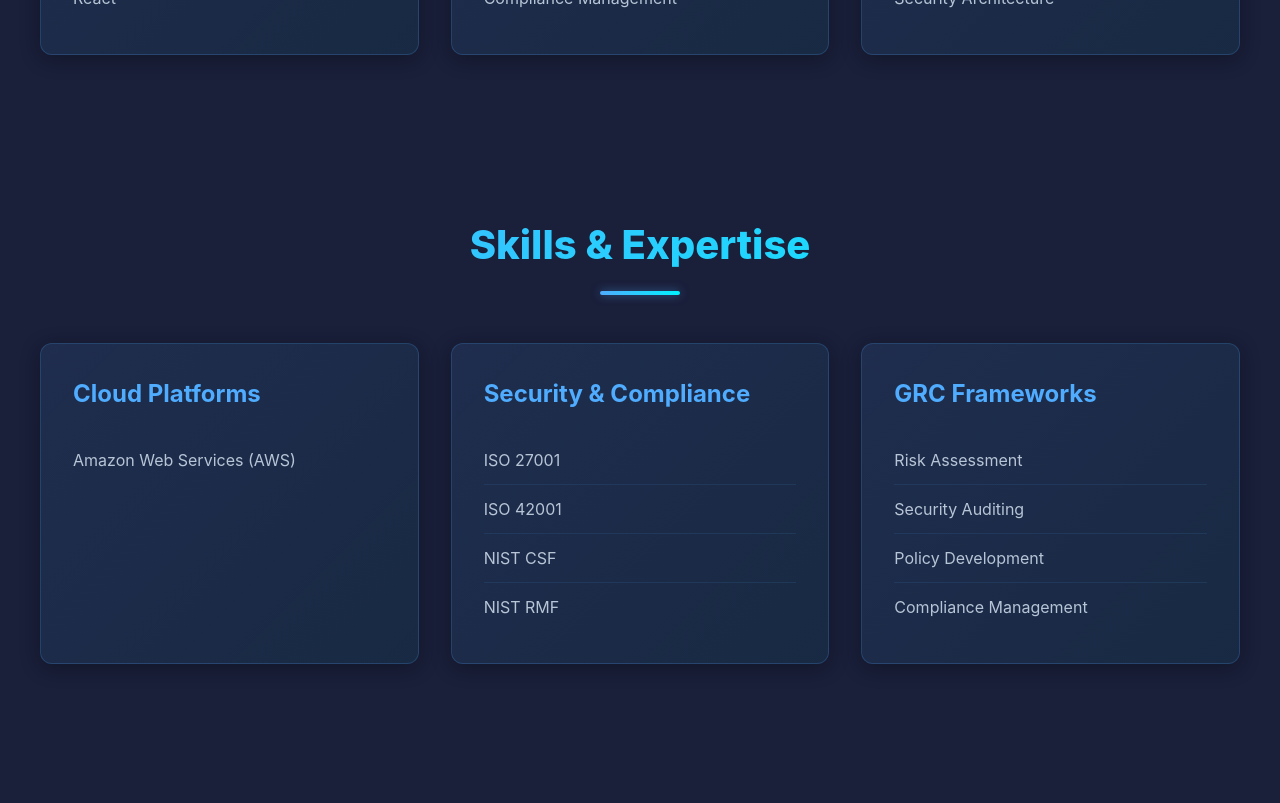
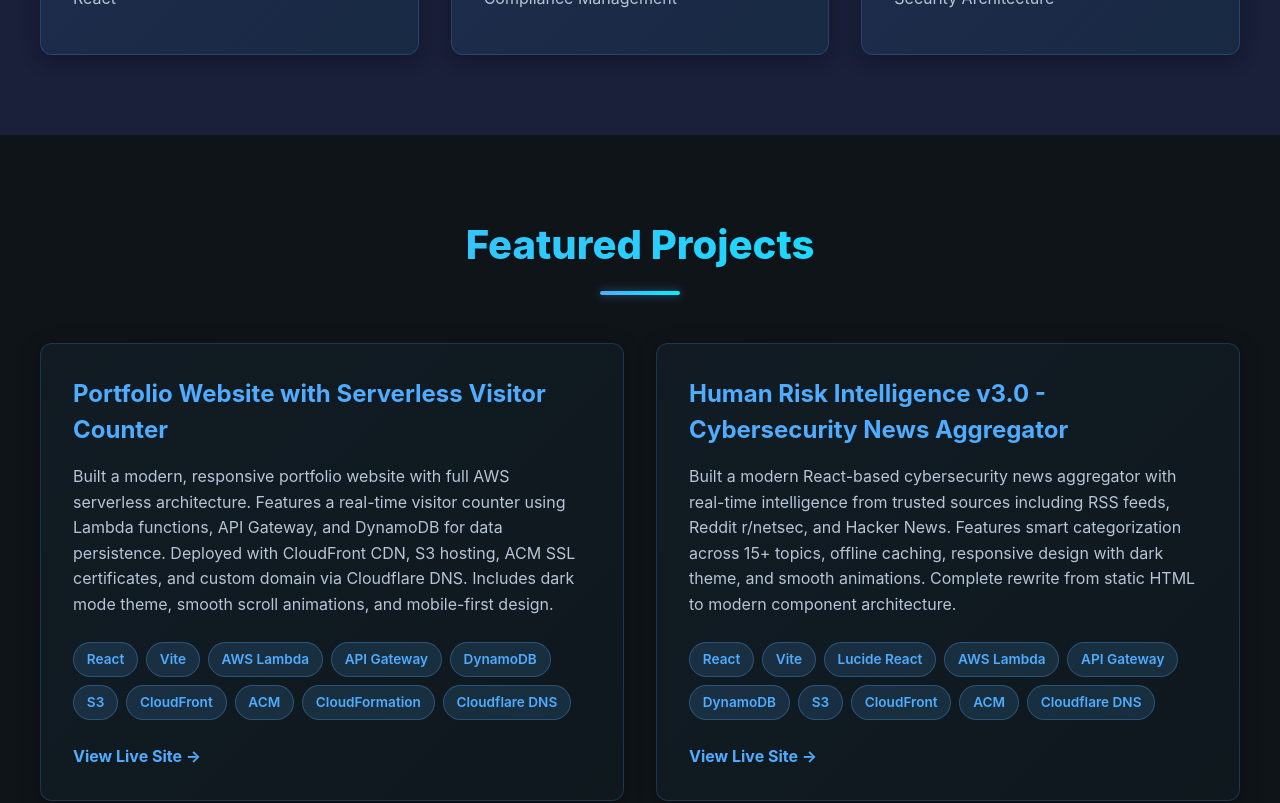
Before and after one commit to ajwill85/my_personal_website, a React (Vite) app in the folder portfolio-site/: page / in a window 1280 px wide. Shown: the part 2300-3103 px from the top of the page. Built offline with nearby package versions, Linux system fonts and the light colour scheme; no server answers.

Commit message:
Fix: Restore Projects component with updated HRI v3.0 information

```diff
--- a/portfolio-site/src/components/Projects.jsx
+++ b/portfolio-site/src/components/Projects.jsx
@@ -1,7 +1,7 @@
 import { useEffect, useRef, useState } from 'react';
-import './Skills.css';
+import './Projects.css';
 
-const Skills = () => {
+const Projects = () => {
   const [isVisible, setIsVisible] = useState(false);
   const sectionRef = useRef(null);
 
@@ -26,38 +26,54 @@ const Skills = () => {
     };
   }, []);
 
-  const skillCategories = [
+  const projects = [
     {
-      title: 'Cloud Platforms',
-      skills: ['Amazon Web Services (AWS)']
+      name: 'Portfolio Website with Serverless Visitor Counter',
+      description: 'Built a modern, responsive portfolio website with full AWS serverless architecture. Features a real-time visitor counter using Lambda functions, API Gateway, and DynamoDB for data persistence. Deployed with CloudFront CDN, S3 hosting, ACM SSL certificates, and custom domain via Cloudflare DNS. Includes dark mode theme, smooth scroll animations, and mobile-first design.',
+      technologies: ['React', 'Vite', 'AWS Lambda', 'API Gateway', 'DynamoDB', 'S3', 'CloudFront', 'ACM', 'CloudFormation', 'Cloudflare DNS'],
+      liveLink: 'https://ajwill.ai',
+      githubLink: null
     },
     {
-      title: 'Security & Compliance',
-      skills: ['ISO 27001', 'ISO 42001', 'NIST CSF', 'NIST RMF']
-    },
-    {
-      title: 'GRC Frameworks',
-      skills: ['Risk Assessment', 'Security Auditing', 'Policy Development', 'Compliance Management']
+      name: 'Human Risk Intelligence v3.0 - Cybersecurity News Aggregator',
+      description: 'Built a modern React-based cybersecurity news aggregator with real-time intelligence from trusted sources including RSS feeds, Reddit r/netsec, and Hacker News. Features smart categorization across 15+ topics, offline caching, responsive design with dark theme, and smooth animations. Complete rewrite from static HTML to modern component architecture.',
+      technologies: ['React', 'Vite', 'Lucide React', 'AWS Lambda', 'API Gateway', 'DynamoDB', 'S3', 'CloudFront', 'ACM', 'Cloudflare DNS'],
+      liveLink: 'https://www.humanriskintel.com'
     }
   ];
 
   return (
-    <section className={`skills ${isVisible ? 'visible' : ''}`} id="skills" ref={sectionRef}>
+    <section className={`projects ${isVisible ? 'visible' : ''}`} id="projects" ref={sectionRef}>
       <div className="container">
-        <h2 className="section-title">Skills & Expertise</h2>
-        <div className="skills-grid">
-          {skillCategories.map((category, index) => (
+        <h2 className="section-title">Featured Projects</h2>
+        <div className="projects-grid">
+          {projects.map((project, index) => (
             <div
               key={index}
-              className="skill-category"
-              style={{ animationDelay: `${index * 0.1}s` }}
+              className="project-card"
+              style={{ animationDelay: `${index * 0.2}s` }}
             >
-              <h3>{category.title}</h3>
-              <ul>
-                {category.skills.map((skill, skillIndex) => (
-                  <li key={skillIndex}>{skill}</li>
-                ))}
-              </ul>
+              <div className="project-content">
+                <h3>{project.name}</h3>
+                <p className="project-description">{project.description}</p>
+                <div className="project-tech">
+                  {project.technologies.map((tech, techIndex) => (
+                    <span key={techIndex} className="tech-tag">{tech}</span>
+                  ))}
+                </div>
+                {project.liveLink && (
+                  <div className="project-links">
+                    <a
+                      href={project.liveLink}
+                      target="_blank"
+                      rel="noopener noreferrer"
+                      className="project-link"
+                    >
+                      View Live Site →
+                    </a>
+                  </div>
+                )}
+              </div>
             </div>
           ))}
         </div>
@@ -66,4 +82,4 @@ const Skills = () => {
   );
 };
 
-export default Skills;
+export default Projects;
```
